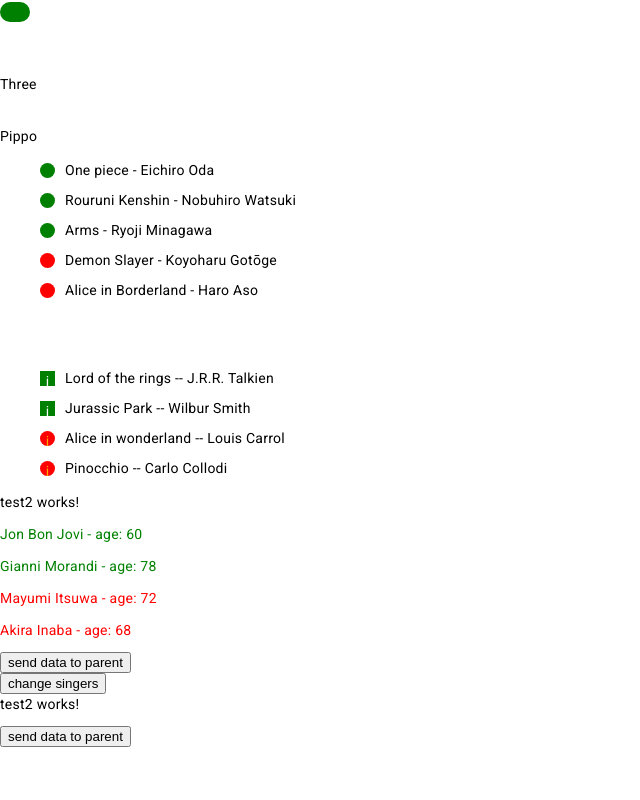
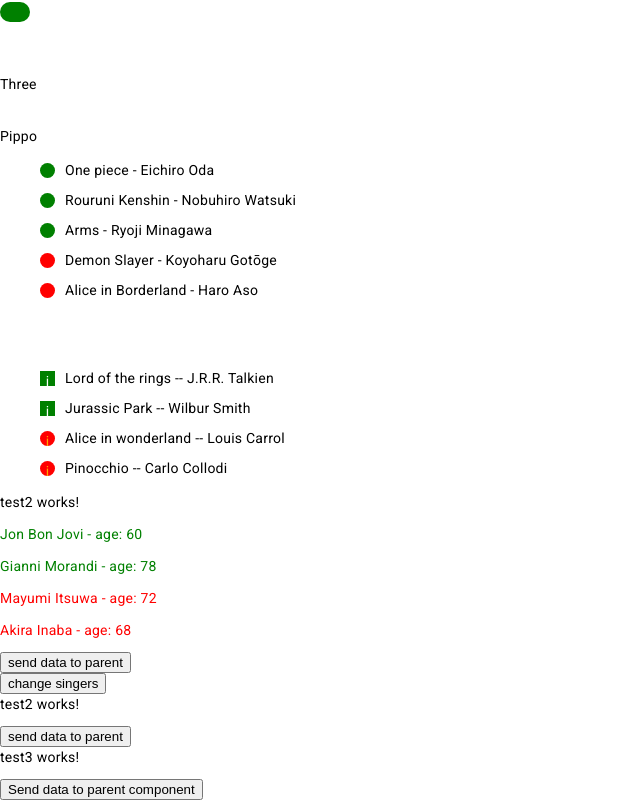
Before and after one commit to danielegeekn1/angular-practice-tests, an Angular app: page / in a window 1280 px wide. Shown: the part 1787-2587 px from the top of the page, without its empty margins (0-640 px from the left). Before the commit the page ends 2534 px from the top, so only its background shows below. Built offline with nearby package versions, Linux system fonts and the light colour scheme.

Commit message:
passed an array of objects from child component to parent

```diff
--- a/src/app/app.component.html
+++ b/src/app/app.component.html
@@ -7,3 +7,5 @@
 <button (click)="onClickAgain()">change singers</button>
 <!--passing data we get from our child component (app-test2) to a parent component-->
 <app-test2 (sendDataEvent)="onReceivedData($event)"></app-test2>
+<!--passing data we get from our child component (app-test3) to a parent component-->
+<app-test3 (sendData3)="onTest3DataReceived($event)"></app-test3>
--- a/src/app/app.component.ts
+++ b/src/app/app.component.ts
@@ -64,4 +64,7 @@ export class AppComponent {
   onReceivedData(value: string) {
     console.log(value);
   }
+  onTest3DataReceived(value: { title: string; author: string }[]) {
+    console.log(value);
+  }
 }
--- a/src/app/app.module.ts
+++ b/src/app/app.module.ts
@@ -10,8 +10,9 @@ import { MatCardModule } from '@angular/material/card';
 import { MatButtonModule } from '@angular/material/button';
 import { MatInputModule } from '@angular/material/input';
 import { Test2Component } from './test2/test2.component';
+import { Test3Component } from './test3/test3.component';
 @NgModule({
-  declarations: [AppComponent, TestComponent, Test2Component],
+  declarations: [AppComponent, TestComponent, Test2Component, Test3Component],
   imports: [
     BrowserModule,
     AppRoutingModule,
--- /dev/null
+++ b/src/app/test3/test3.component.html
@@ -0,0 +1,2 @@
+<p>test3 works!</p>
+<button (click)="sendDataToParent()">Send data to parent component</button>
--- /dev/null
+++ b/src/app/test3/test3.component.ts
@@ -0,0 +1,25 @@
+import { Component, EventEmitter, Output } from '@angular/core';
+
+@Component({
+  selector: 'app-test3',
+  templateUrl: './test3.component.html',
+  styleUrls: ['./test3.component.css'],
+})
+export class Test3Component {
+  @Output() sendData3 = new EventEmitter<{ title: string; author: string }[]>();
+  constructor() {}
+  games = [
+    {
+      title: 'Splendor',
+      author: 'Marc Andrè',
+    },
+    {
+      title: 'Risk',
+      author: 'Albert Lamorisse',
+    },
+  ];
+
+  sendDataToParent() {
+    this.sendData3.emit(this.games);
+  }
+}
```
Also changed, not shown: src/app/test3/test3.component.css (added).
